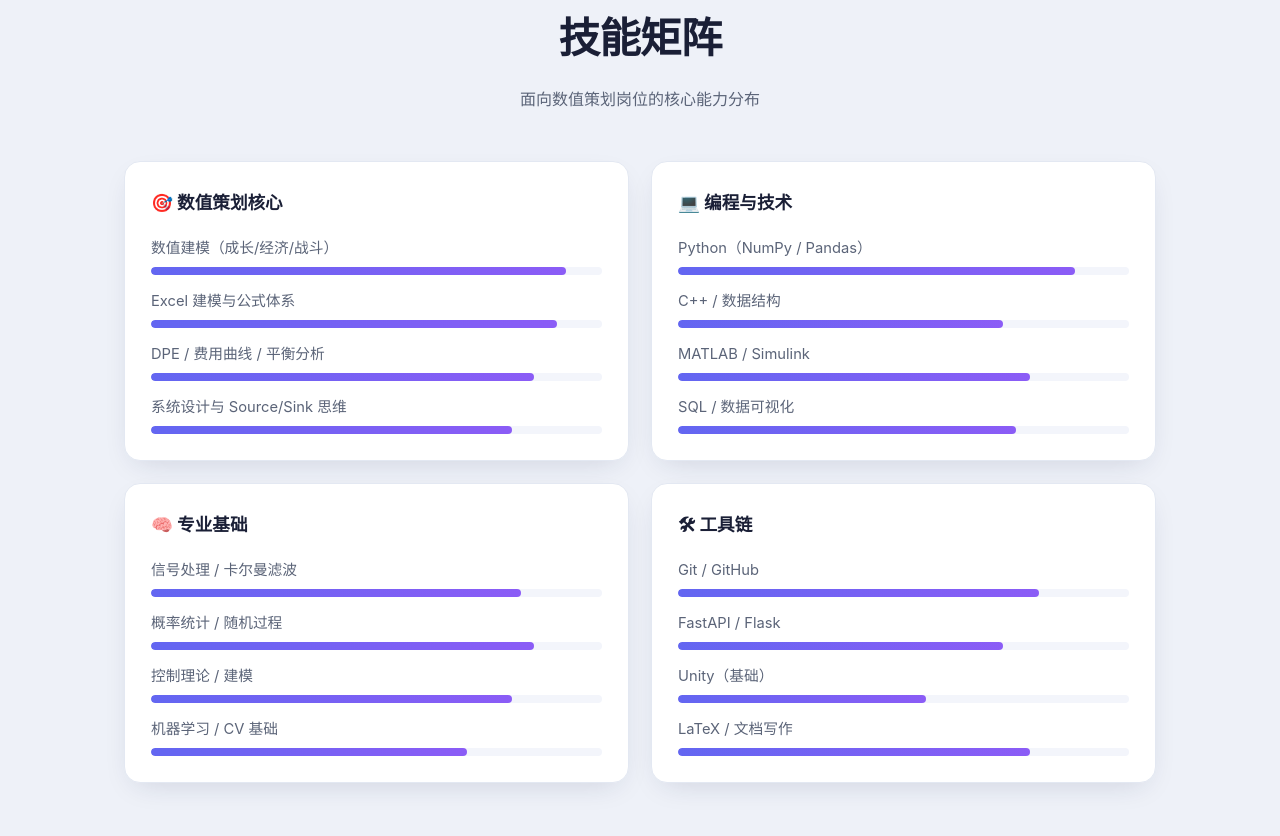
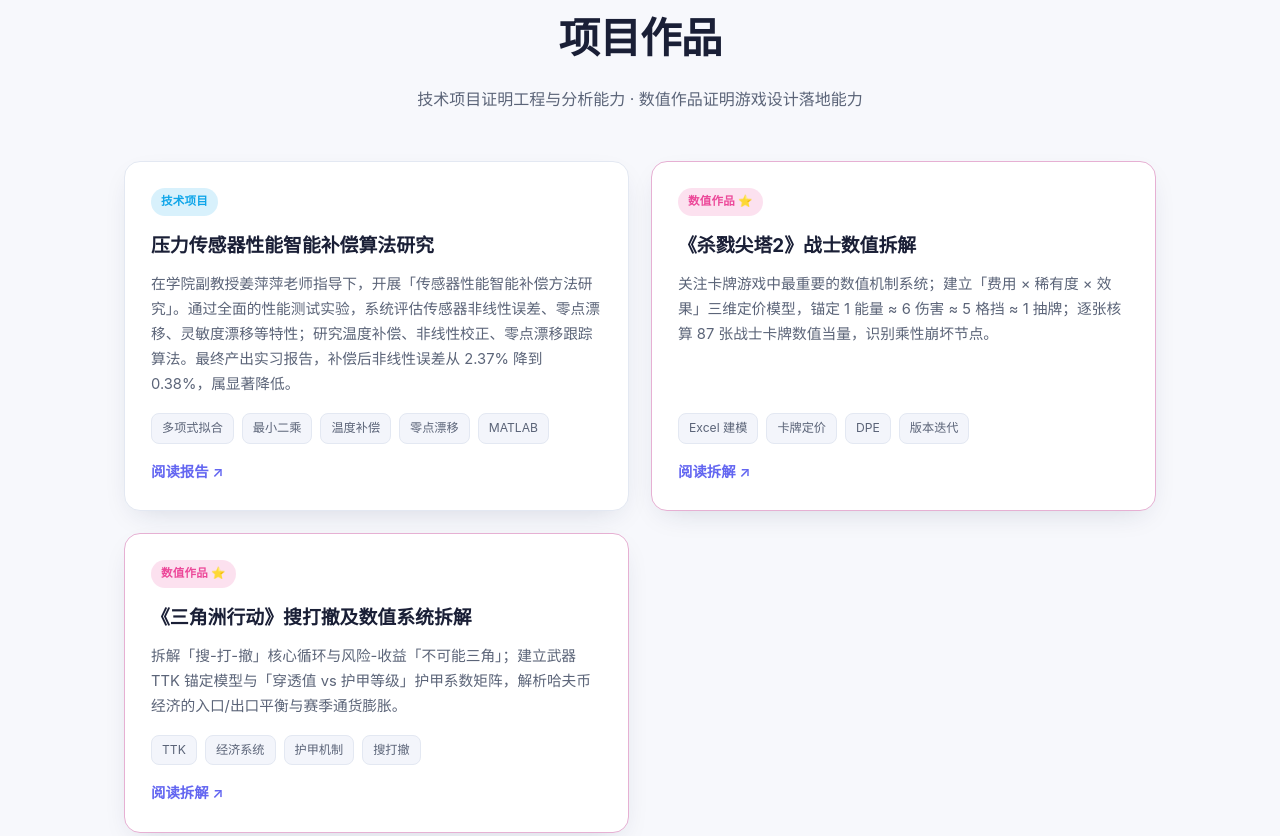
Before and after one commit to Ybmcs6028/personal_site, a plain HTML site: page index.html in a window 1280 px wide. Shown: the part 1575-2411 px from the top of the page. Drawn offline with Linux system fonts and the light colour scheme.

Commit message:
chore: 删除技能矩阵整节及导航链接

```diff
--- a/index.html
+++ b/index.html
@@ -17,7 +17,6 @@
       <a href="#home" class="nav__logo">李俊彦<span>.</span></a>
       <nav class="nav__links" id="navLinks">
         <a href="#about">关于</a>
-        <a href="#skills">技能</a>
         <a href="#projects">项目</a>
         <a href="#design">数值作品</a>
         <a href="#resume">简历</a>
@@ -92,52 +91,6 @@
             <h3>数据驱动</h3>
             <p>用数据说话，配置表 + 自动化测试思维</p>
           </div>
-        </div>
-      </div>
-    </div>
-  </section>
-
-  <!-- 技能 -->
-  <section class="section section--alt" id="skills">
-    <div class="container">
-      <h2 class="section__title reveal">技能矩阵</h2>
-      <p class="section__sub reveal">面向数值策划岗位的核心能力分布</p>
-      <div class="skills">
-        <div class="skill-group reveal">
-          <h3>🎯 数值策划核心</h3>
-          <ul>
-            <li><span>数值建模（成长/经济/战斗）</span><i class="bar" style="--v:92%"></i></li>
-            <li><span>Excel 建模与公式体系</span><i class="bar" style="--v:90%"></i></li>
-            <li><span>DPE / 费用曲线 / 平衡分析</span><i class="bar" style="--v:85%"></i></li>
-            <li><span>系统设计与 Source/Sink 思维</span><i class="bar" style="--v:80%"></i></li>
-          </ul>
-        </div>
-        <div class="skill-group reveal">
-          <h3>💻 编程与技术</h3>
-          <ul>
-            <li><span>Python（NumPy / Pandas）</span><i class="bar" style="--v:88%"></i></li>
-            <li><span>C++ / 数据结构</span><i class="bar" style="--v:72%"></i></li>
-            <li><span>MATLAB / Simulink</span><i class="bar" style="--v:78%"></i></li>
-            <li><span>SQL / 数据可视化</span><i class="bar" style="--v:75%"></i></li>
-          </ul>
-        </div>
-        <div class="skill-group reveal">
-          <h3>🧠 专业基础</h3>
-          <ul>
-            <li><span>信号处理 / 卡尔曼滤波</span><i class="bar" style="--v:82%"></i></li>
-            <li><span>概率统计 / 随机过程</span><i class="bar" style="--v:85%"></i></li>
-            <li><span>控制理论 / 建模</span><i class="bar" style="--v:80%"></i></li>
-            <li><span>机器学习 / CV 基础</span><i class="bar" style="--v:70%"></i></li>
-          </ul>
-        </div>
-        <div class="skill-group reveal">
-          <h3>🛠 工具链</h3>
-          <ul>
-            <li><span>Git / GitHub</span><i class="bar" style="--v:80%"></i></li>
-            <li><span>FastAPI / Flask</span><i class="bar" style="--v:72%"></i></li>
-            <li><span>Unity（基础）</span><i class="bar" style="--v:55%"></i></li>
-            <li><span>LaTeX / 文档写作</span><i class="bar" style="--v:78%"></i></li>
-          </ul>
         </div>
       </div>
     </div>
```
